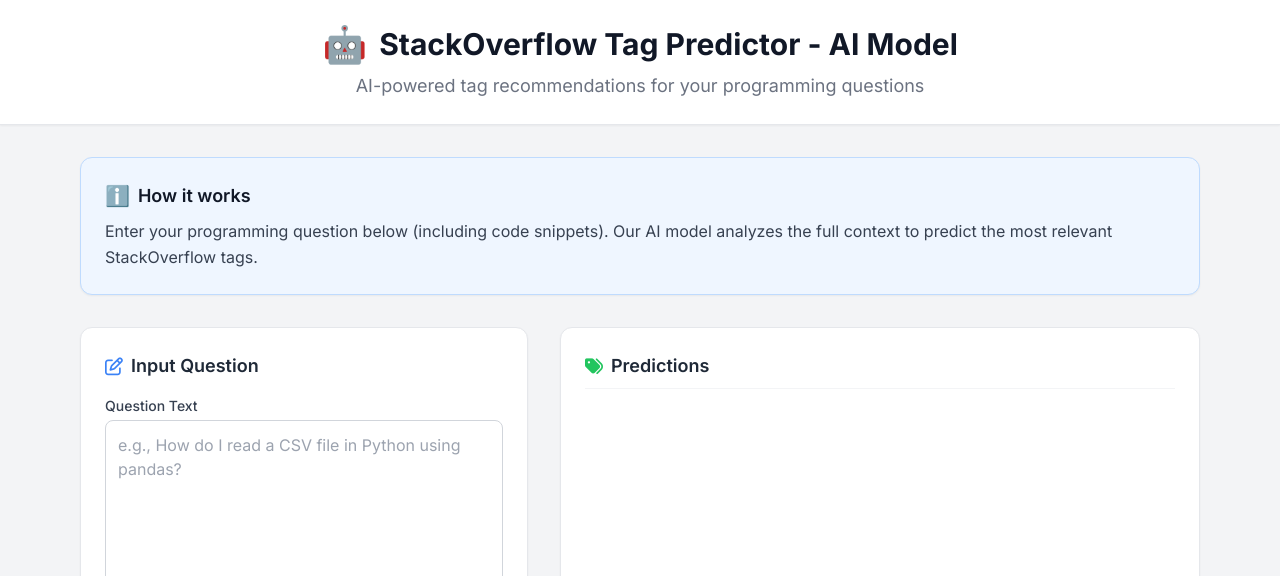
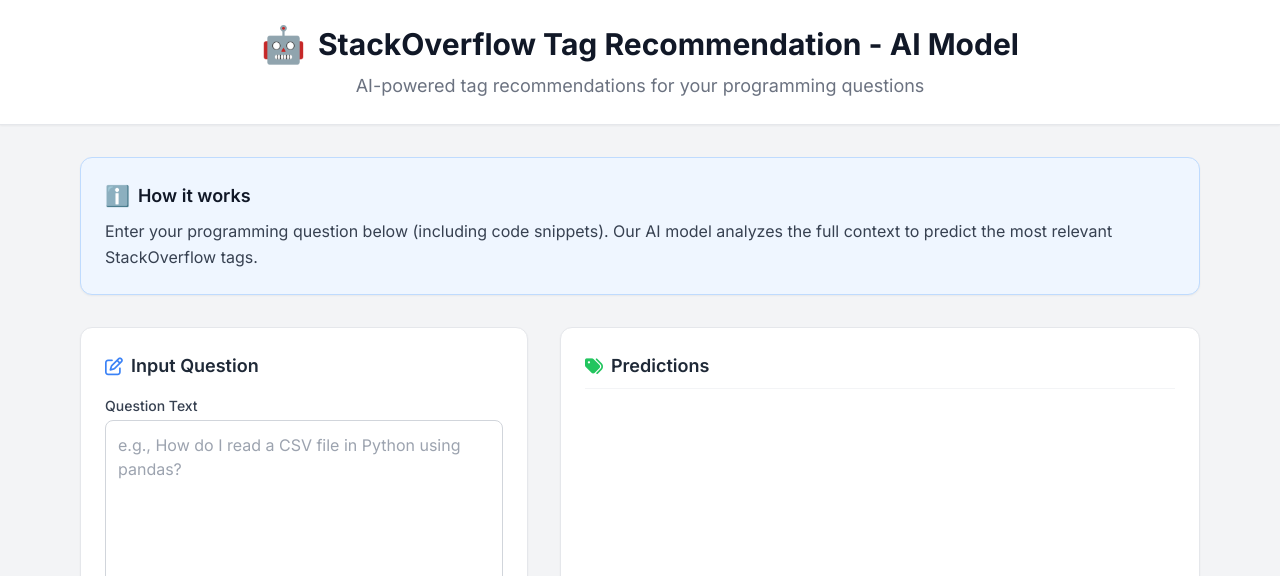
Before and after one commit to mominurr/StackOverflow-Tag-Recommendation-AI-Model, a plain HTML site: page docs/index.html in a window 1280 px wide. Shown: the top 576 px of the page. Drawn offline with nearby package versions, Linux system fonts and the light colour scheme.

Commit message:
Update title and header for tag recommendation

```diff
--- a/docs/index.html
+++ b/docs/index.html
@@ -3,7 +3,7 @@
 <head>
     <meta charset="UTF-8">
     <meta name="viewport" content="width=device-width, initial-scale=1.0">
-    <title>StackOverflow Tag Predictor</title>
+    <title>StackOverflow Tag Recommendation - AI Model</title>
     <!-- Tailwind CSS -->
     <script src="https://cdn.tailwindcss.com"></script>
     <!-- Font Awesome -->
@@ -45,7 +45,7 @@
         <div class="max-w-7xl mx-auto px-4 sm:px-6 lg:px-8 text-center">
             <h1 class="text-3xl font-bold text-gray-900 flex items-center justify-center gap-3 mb-2">
                 <span class="text-4xl">🤖</span>
-                StackOverflow Tag Predictor - AI Model
+                StackOverflow Tag Recommendation - AI Model
             </h1>
             <p class="text-lg text-gray-500">AI-powered tag recommendations for your programming questions</p>
         </div>
```
